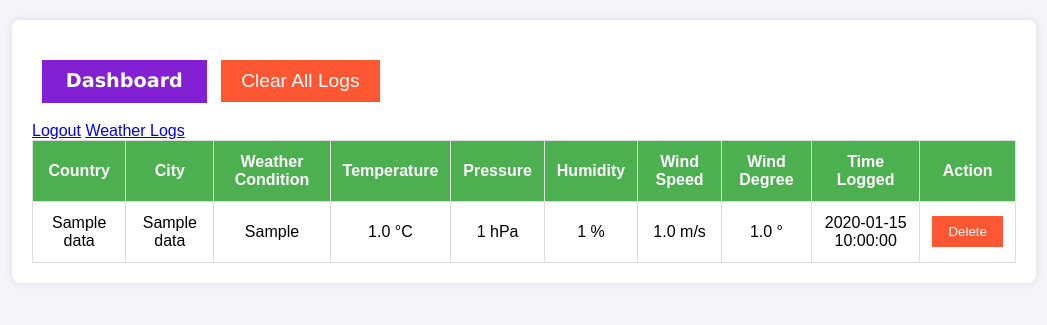
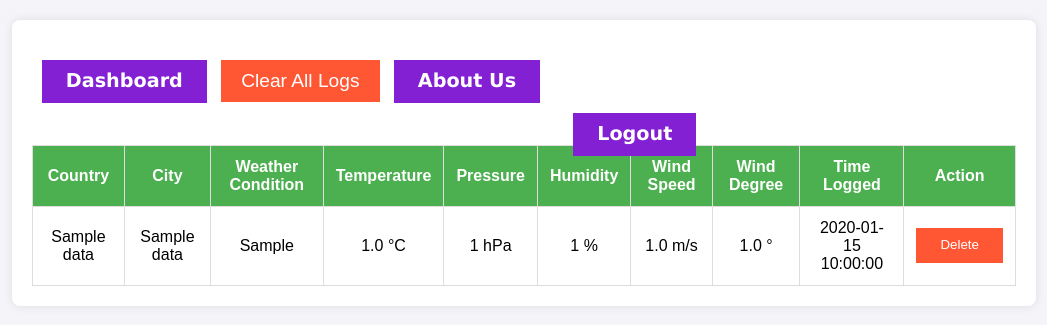
Before and after one commit to NitkarshChourasia/weather_app_assignment, a Flask app: page /weather_logs_list in a window 1280 px wide. Shown: the part 142-467 px from the top of the page, without its empty margins (116-1163 px from the left). Run offline with Flask 2, Linux system fonts and the light colour scheme; the visitor is signed in with stand-in values (Sample User, id 1); tables that the repository leaves empty hold one stand-in row (values such as "Sample post"); some libraries are stand-ins or nearby versions.

Commit message:
update/add/fix: About Us and Logout button

```diff
--- a/weather_app/static/styles/weather_logs.css
+++ b/weather_app/static/styles/weather_logs.css
@@ -100,7 +100,8 @@ th {
   color: white;
 }
 button.btn-delete {
-  padding: 8px 16px;
+  /* padding: 8px 16px; */
+  padding: 0.55rem 1.5rem 0.7rem 1.5rem;
   background-color: #ff5733;
   color: white;
   border: none;
@@ -143,6 +144,36 @@ button.btn-delete:hover {
 
 .dashboard-link:visited {
   color: white;
+  text-decoration: none;
+}
+
+.about-us-button {
+  padding: 0.55rem 1.5rem 0.7rem 1.5rem;
+  border: black;
+  cursor: pointer;
+  display: inline;
+  margin: 1%;
+  background-color: #8320d3;
+  font-family: "Lucida Sans", "Lucida Sans Regular", "Lucida Grande",
+    "Lucida Sans Unicode", Geneva, Verdana, sans-serif;
+  font-weight: bolder;
+  color: white;
+  font-size: larger;
+  text-decoration: none;
+}
+.logout-button {
+  padding: 0.55rem 1.5rem 0.7rem 1.5rem;
+  border: black;
+  cursor: pointer;
+  display: inline;
+  /* margin: 1%; */
+  margin-left: 55%;
+  background-color: #8320d3;
+  font-family: "Lucida Sans", "Lucida Sans Regular", "Lucida Grande",
+    "Lucida Sans Unicode", Geneva, Verdana, sans-serif;
+  font-weight: bolder;
+  color: white;
+  font-size: larger;
   text-decoration: none;
 }
 
--- a/weather_app/templates/weather_logs.html
+++ b/weather_app/templates/weather_logs.html
@@ -6,7 +6,7 @@
     <meta name="viewport" content="width=device-width, initial-scale=1.0">
     <title>Weather Logs - {{username}}</title>
     <link rel="stylesheet" href="{{ url_for('static', filename='styles/weather_logs.css') }}">
-      <!-- <script src="https://cdn.tailwindcss.com"></script> -->
+    <!-- <script src="https://cdn.tailwindcss.com"></script> -->
 
 </head>
 
@@ -25,13 +25,11 @@
             </div>
 
             <button id="clear-all-logs-btn" class="btn-danger">Clear All Logs</button>
+            <a class="inline-block px-6 py-2 bg-teal-400 text-black font-semibold rounded-lg shadow-md hover:bg-teal-300 transition ml-4 about-us-button"
+                href="{{ url_for('about_us') }}">About Us</a>
+            <a class="inline-block px-6 py-2 bg-red-500 text-white rounded-lg shadow-md hover:bg-red-400 transition logout-button"
+                href="{{ url_for('logout') }}">Logout</a>
 
-            <div class="mt-4">
-                <a class="inline-block px-6 py-2 bg-red-500 text-white rounded-lg shadow-md hover:bg-red-400 transition logout-button"
-                    href="{{ url_for('logout') }}">Logout</a>
-                <a class="inline-block px-6 py-2 bg-teal-400 text-black font-semibold rounded-lg shadow-md hover:bg-teal-300 transition ml-4 weather-logs-button"
-                    href="{{ url_for('weather_logs_list') }}">Weather Logs</a>
-            </div>
             <!-- Confirmation Modal -->
             <div id="confirmation-modal" class="modal" style="display:none;">
                 <div class="modal-content">
```
